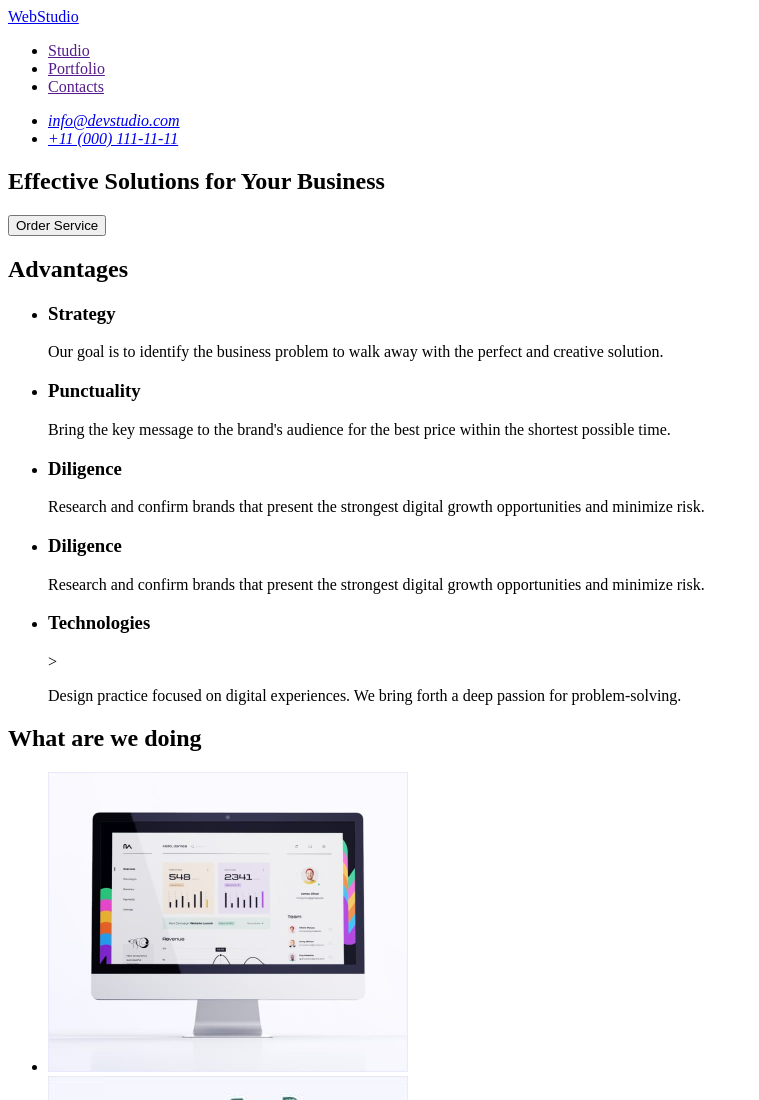
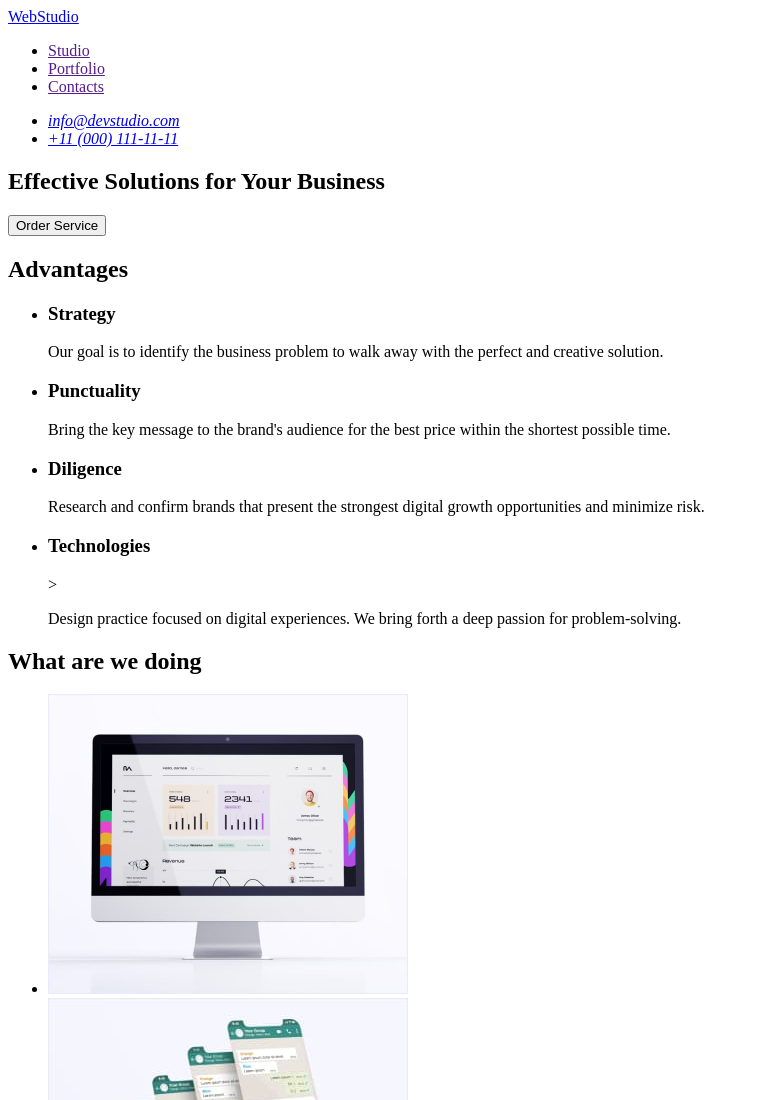
Before and after one commit to Boghdan4/goit-markup-hw-01, a plain HTML site: page index.html in a window 1280 px wide. Shown: the top 1100 px of the page, without its empty margins (0-759 px from the left). Drawn offline with Linux system fonts and the light colour scheme.

Commit message:
Update index.html

```diff
--- a/index.html
+++ b/index.html
@@ -46,8 +46,6 @@
                         <p>Bring the key message to the brand's audience for the best price within the shortest possible time. </p>
                     <li><h3>Diligence</h3></li>
                         <p>Research and confirm brands that present the strongest digital growth opportunities and minimize risk. </p>
-                    <li><h3>Diligence</h3></li>
-                        <p>Research and confirm brands that present the strongest digital growth opportunities and minimize risk. </p>
                     <li><h3>Technologies</h3>></li>
                         <p>Design practice focused on digital experiences. We bring forth a deep passion for problem-solving. </p>
                 </ul>
```
